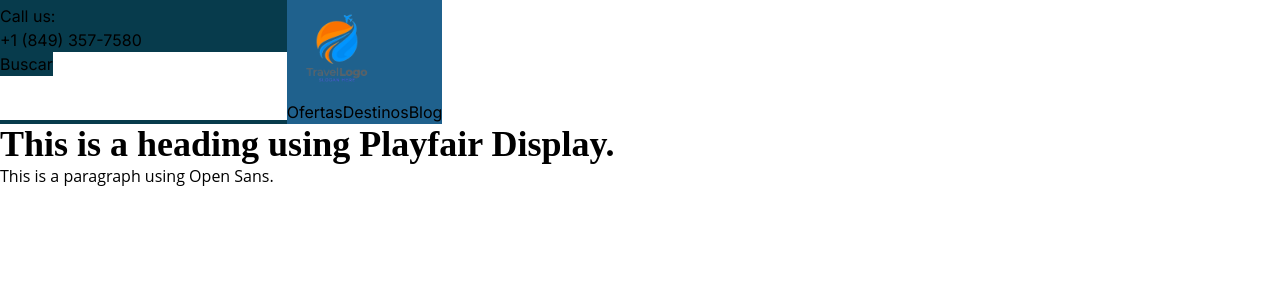
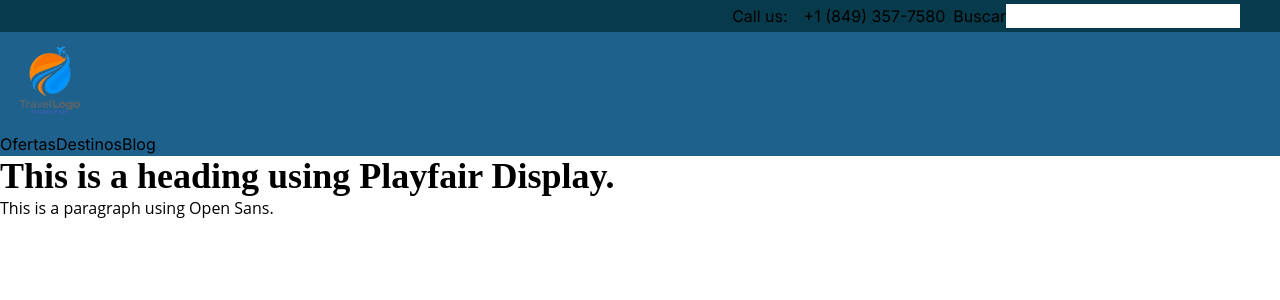
Before and after one commit to AdonsFCO/makistour, a Next.js app: page / in a window 1280 px wide. Shown: the top 300 px of the page. Built offline with nearby package versions, Linux system fonts and the light colour scheme.

Commit message:
[feat] improve styles of mobile menu.

```diff
--- a/app/components/header/Header.jsx
+++ b/app/components/header/Header.jsx
@@ -9,7 +9,6 @@ export default function Header() {
   const [navIsOpen, setNavOpen] = useState(false);
 
   return (
-    <>
       <header>
         <div className="MOBILE-MENU grid lg:hidden grid-cols-2">
         <Link href="./" >
@@ -38,13 +37,22 @@ export default function Header() {
           </nav>
         </div>
 
-        <div className="DESKTOP-HEADER hidden lg:flex">
-          <div className="border-y-4 border-navyBlue">
-            <div className="bg-navyBlue">
-              <h2>Call us:</h2>
-              <h2>+1 (849) 357-7580</h2>
+        <div className="DESKTOP-HEADER hidden lg:flex flex-col">
+
+
+          <div className="border-y-4 border-navyBlue ">
+            <div className="bg-navyBlue flex flex-row justify-end">
+
+              <div className="px-10 flex flex-row">
+              <h2 className="px-2">Call us:</h2>
+
+              <h2 className="px-2">+1 (849) 357-7580</h2>
+              <div>
+
               <button>Buscar</button>
               <input type="text" />
+              </div>
+              </div>
             </div>
           </div>
           <div className=" bg-lightNavyBlue">
@@ -59,6 +67,5 @@ export default function Header() {
           </div>
         </div>
       </header>
-    </>
   );
 }
--- a/app/components/header/navStyles.module.css
+++ b/app/components/header/navStyles.module.css
@@ -32,6 +32,7 @@
   position: relative;
   overflow: hidden;
   border-radius: 10px;
+  align-self: center;
 }
 
 .showMenuNav > a:first-child {
```
